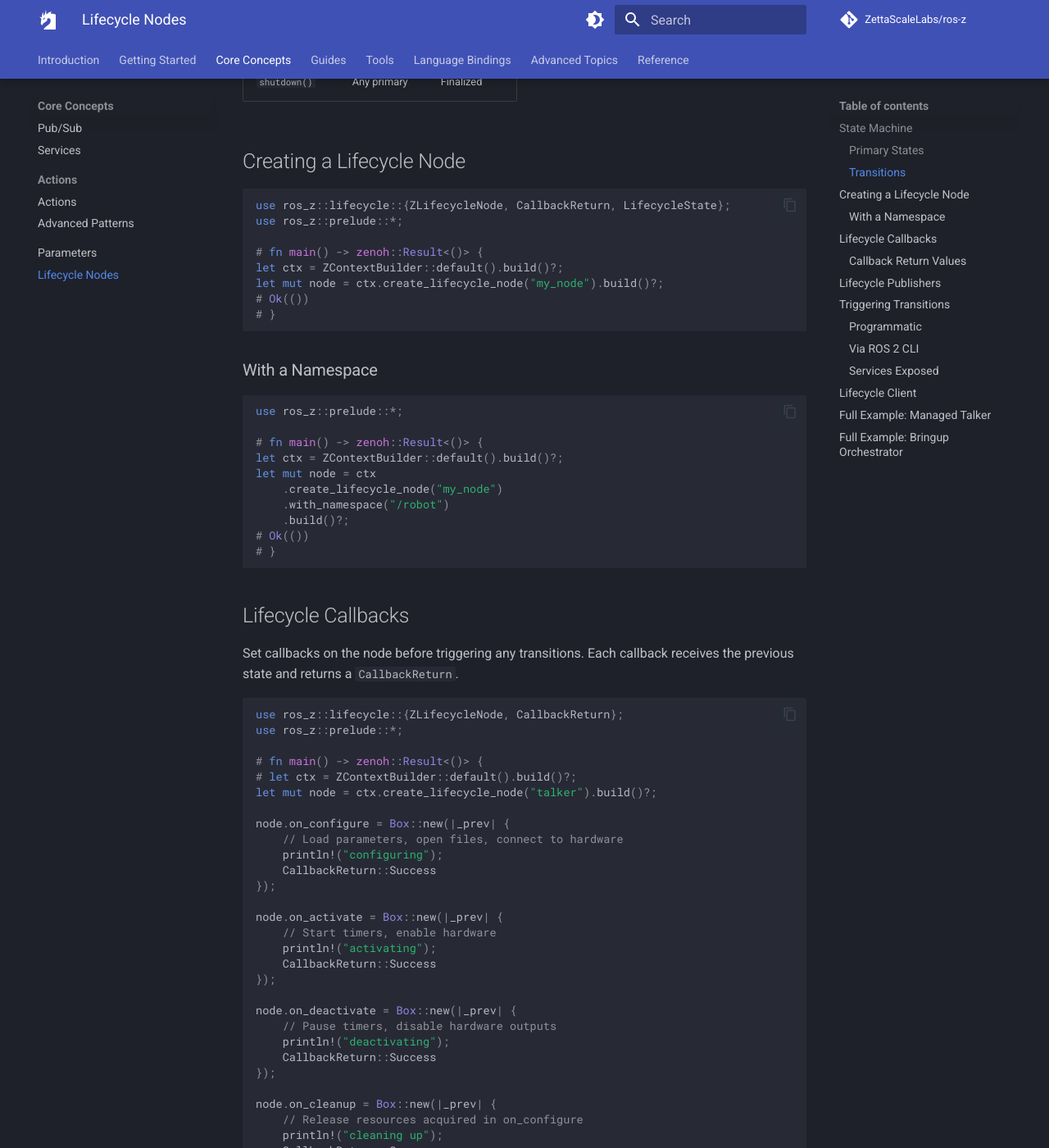
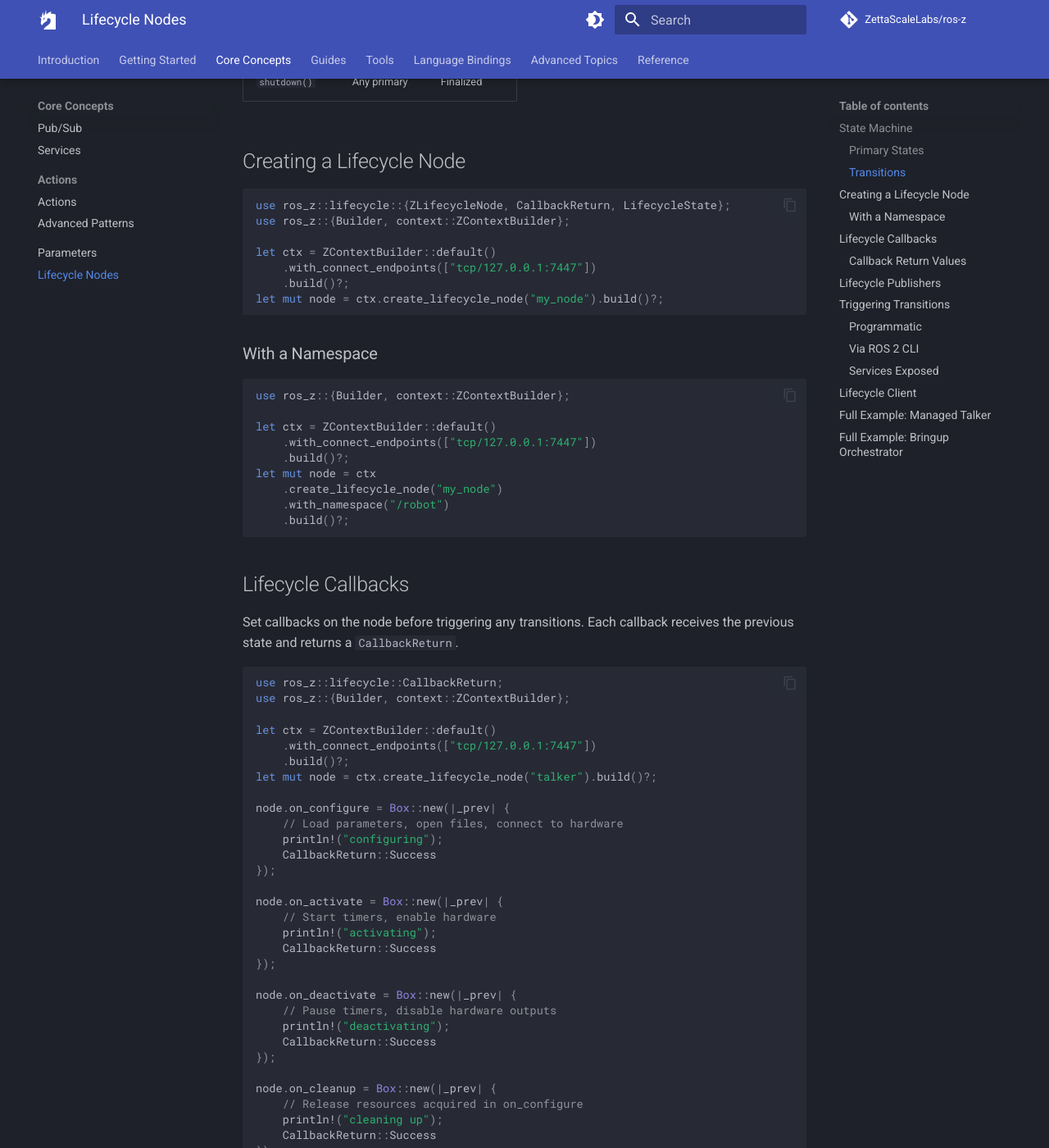
Before and after one commit to ZettaScaleLabs/ros-z, an MkDocs documentation site: the page built from docs/core-concepts/lifecycle.md, in a window 1280 px wide and 1400 px high, scrolled down 1269 px. Shown: the whole window at 82% size. Built offline with MkDocs 1.6.1 and Material for MkDocs 9.7.7, drawn with Linux system fonts in a browser that asks for light colours; comment, search, counter and statistics services are not loaded; some of the changed text lies outside the part shown.

Commit message:
fix(docs): remove mdBook hidden lines and fix ZContextBuilder patterns
Remove all `# fn main()` / `# Ok(())` / `# use` hidden-line wrappers
that mdBook strips but MkDocs renders literally. Convert affected
snippets to visible, self-contained fragments with correct imports.

Replace every bare `ZContextBuilder::default().build()` (router-less)
with `.with_connect_endpoints(["tcp/127.0.0.1:7447"])` per the
router-only discovery rule, in lifecycle.md (x4) and pubsub.md (x2).

Add "clone repo first" context note before `cargo run --example`
workflow blocks in actions-advanced.md, parameters.md, and
custom-messages.md.

````diff
--- a/docs/core-concepts/lifecycle.md
+++ b/docs/core-concepts/lifecycle.md
@@ -56,28 +56,26 @@ accDescr: Shows the four primary states Unconfigured, Inactive, Active, and Fina
 
 ```rust
 use ros_z::lifecycle::{ZLifecycleNode, CallbackReturn, LifecycleState};
-use ros_z::prelude::*;
+use ros_z::{Builder, context::ZContextBuilder};
 
-# fn main() -> zenoh::Result<()> {
-let ctx = ZContextBuilder::default().build()?;
+let ctx = ZContextBuilder::default()
+    .with_connect_endpoints(["tcp/127.0.0.1:7447"])
+    .build()?;
 let mut node = ctx.create_lifecycle_node("my_node").build()?;
-# Ok(())
-# }
 ```
 
 ### With a Namespace
 
 ```rust
-use ros_z::prelude::*;
+use ros_z::{Builder, context::ZContextBuilder};
 
-# fn main() -> zenoh::Result<()> {
-let ctx = ZContextBuilder::default().build()?;
+let ctx = ZContextBuilder::default()
+    .with_connect_endpoints(["tcp/127.0.0.1:7447"])
+    .build()?;
 let mut node = ctx
     .create_lifecycle_node("my_node")
     .with_namespace("/robot")
     .build()?;
-# Ok(())
-# }
 ```
 
 ## Lifecycle Callbacks
@@ -85,11 +83,12 @@ let mut node = ctx
 Set callbacks on the node before triggering any transitions. Each callback receives the previous state and returns a `CallbackReturn`.
 
 ```rust
-use ros_z::lifecycle::{ZLifecycleNode, CallbackReturn};
-use ros_z::prelude::*;
+use ros_z::lifecycle::CallbackReturn;
+use ros_z::{Builder, context::ZContextBuilder};
 
-# fn main() -> zenoh::Result<()> {
-# let ctx = ZContextBuilder::default().build()?;
+let ctx = ZContextBuilder::default()
+    .with_connect_endpoints(["tcp/127.0.0.1:7447"])
+    .build()?;
 let mut node = ctx.create_lifecycle_node("talker").build()?;
 
 node.on_configure = Box::new(|_prev| {
@@ -119,8 +118,6 @@ node.on_cleanup = Box::new(|_prev| {
 node.on_shutdown = Box::new(|_prev| {
     CallbackReturn::Success
 });
-# Ok(())
-# }
 ```
 
 ### Callback Return Values
@@ -134,15 +131,10 @@ node.on_shutdown = Box::new(|_prev| {
 The default `on_error` returns `Failure`, which drives the node to **Finalized**. Override it to recover to **Unconfigured** instead:
 
 ```rust
-# use ros_z::lifecycle::{CallbackReturn};
-# use ros_z::prelude::*;
-# fn main() -> zenoh::Result<()> {
-# let ctx = ZContextBuilder::default().build()?;
-# let mut node = ctx.create_lifecycle_node("n").build()?;
+use ros_z::lifecycle::CallbackReturn;
+
 // Recover to Unconfigured instead of crashing to Finalized
 node.on_error = Box::new(|_prev| CallbackReturn::Success);
-# Ok(())
-# }
 ```
 
 ## Lifecycle Publishers
@@ -151,12 +143,13 @@ A lifecycle publisher wraps a regular publisher and **silently drops** publish c
 
 ```rust
 use ros_z::lifecycle::ZLifecycleNode;
-use ros_z::prelude::*;
+use ros_z::{Builder, context::ZContextBuilder};
 use ros_z_msgs::ros::std_msgs::String as RosString;
 
-# fn main() -> zenoh::Result<()> {
-# let ctx = ZContextBuilder::default().build()?;
-# let mut node = ctx.create_lifecycle_node("talker").build()?;
+let ctx = ZContextBuilder::default()
+    .with_connect_endpoints(["tcp/127.0.0.1:7447"])
+    .build()?;
+let mut node = ctx.create_lifecycle_node("talker").build()?;
 // Create the publisher — it starts deactivated
 let pub_ = node.create_publisher::<RosString>("chatter")?;
 
@@ -168,8 +161,6 @@ pub_.publish(&RosString { data: "hello".to_string() })?;
 node.deactivate()?;
 // Publisher is deactivated — publish() returns Ok(()) but drops the message
 pub_.publish(&RosString { data: "dropped".to_string() })?;
-# Ok(())
-# }
 ```
 
 ros-z registers all publishers created with `create_publisher` as **managed entities**: they activate and deactivate automatically when the node transitions.
@@ -184,17 +175,11 @@ You can trigger transitions programmatically or via the lifecycle management ser
 ### Programmatic
 
 ```rust
-# use ros_z::prelude::*;
-# fn main() -> zenoh::Result<()> {
-# let ctx = ZContextBuilder::default().build()?;
-# let mut node = ctx.create_lifecycle_node("n").build()?;
 let state = node.configure()?;   // → Inactive
 let state = node.activate()?;    // → Active
 let state = node.deactivate()?;  // → Inactive
 let state = node.cleanup()?;     // → Unconfigured
 let state = node.shutdown()?;    // → Finalized
-# Ok(())
-# }
 ```
 
 ### Via ROS 2 CLI
@@ -231,11 +216,12 @@ The `~/transition_event` topic publishes a `TransitionEvent` message on every st
 
 ```rust
 use std::time::Duration;
-use ros_z::prelude::*;
+use ros_z::{Builder, context::ZContextBuilder};
 use ros_z::lifecycle::ZLifecycleClient;
 
-# async fn run() -> zenoh::Result<()> {
-let ctx = ZContextBuilder::default().build()?;
+let ctx = ZContextBuilder::default()
+    .with_connect_endpoints(["tcp/127.0.0.1:7447"])
+    .build()?;
 let mgr = ctx.create_node("bringup_manager").build()?;
 
 // Connect to the lifecycle node's management services
@@ -252,8 +238,6 @@ println!("camera_driver is {:?}", state);
 
 // Graceful shutdown (auto-detects the current state)
 client.shutdown(timeout).await?;
-# Ok(())
-# }
 ```
 
 !!! tip
@@ -268,7 +252,9 @@ use ros_z_msgs::std_msgs::String as RosString;
 fn main() -> Result<()> {
     // Build an Eclipse Zenoh context and create a lifecycle node.
     // The node starts in the Unconfigured state.
-    let ctx = ZContextBuilder::default().build()?;
+    let ctx = ZContextBuilder::default()
+        .with_connect_endpoints(["tcp/127.0.0.1:7447"])
+        .build()?;
     let mut node = ctx.create_lifecycle_node("lifecycle_talker").build()?;
 
     // Register callbacks for each lifecycle transition.
@@ -353,7 +339,9 @@ fn main() -> Result<()> {
     // Shared Zenoh context — both the lifecycle node and the client connect
     // through the same context (in production they'd typically be separate
     // processes connected via a Zenoh router).
-    let ctx = ZContextBuilder::default().build()?;
+    let ctx = ZContextBuilder::default()
+        .with_connect_endpoints(["tcp/127.0.0.1:7447"])
+        .build()?;
 
     // --- Lifecycle node (simulates a remote node) ---
     let mut node = ctx.create_lifecycle_node("camera_driver").build()?;
````
Also changed, not shown: docs/core-concepts/actions-advanced.md (+4 -1 lines), docs/core-concepts/parameters.md (+3 -0 lines), docs/core-concepts/pubsub.md (+4 -10 lines), docs/user-guide/custom-messages.md (+1 -1 lines).
